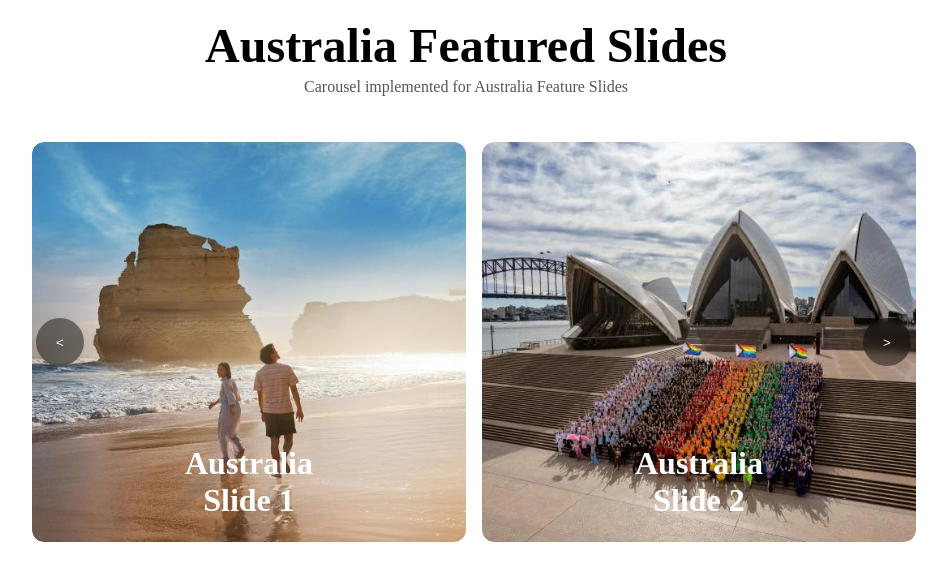
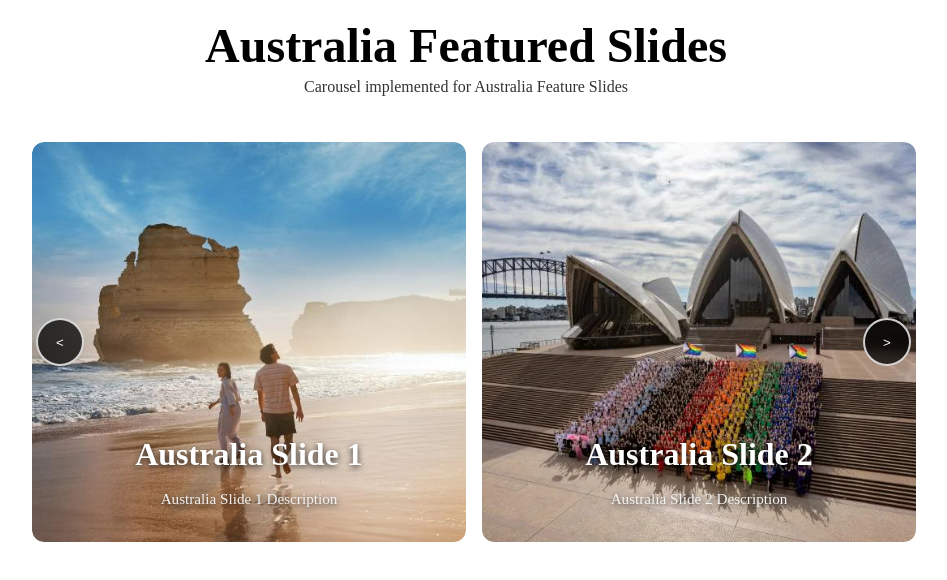
Before and after one commit to srishtir88/image-carousel-demo, a website: page public/index.html in a window 1280 px wide. Shown: the whole page, without its empty margins (174-1121 px from the left). Drawn offline with Linux system fonts and the light colour scheme.

Commit message:
cards are clickable

```diff
--- a/public/index.html
+++ b/public/index.html
@@ -8,7 +8,7 @@
 </head>
 <body>
   <main>
-    <!-- New Heading Section -->
+    <!-- Heading Section -->
     <section class="carousel-heading">
       <h1 class="carousel-title">Australia Featured Slides</h1>
       <p class="carousel-description">Carousel implemented for Australia Feature Slides</p>
@@ -16,29 +16,46 @@
 
     <section id="carousel" class="carousel" aria-roledescription="carousel" aria-label="Promotional Content">
       <div class="carousel-track" role="list">
+
         <!-- Slide 1 -->
         <div class="carousel-slide" role="listitem" aria-roledescription="slide" aria-label="Slide 1 of 3: Summer Sale">
+          <a href="https://www.australia.com/en/places/perth-and-surrounds/guide-to-margaret-river.html" class="slide-link" target="_blank"
+          rel="noopener noreferrer">
             <img src="images/slide1.jpg" alt="Beach scene with sale sign">
+
             <div class="slide-overlay">
               <h2 class="slide-title">Australia Slide 1</h2>
+              <p class="slide-description">Australia Slide 1 Description</p>
             </div>
+          </a>
         </div>
 
         <!-- Slide 2 -->
         <div class="carousel-slide" role="listitem" aria-roledescription="slide" aria-label="Slide 2 of 3: New Arrivals">
+          <a href="https://www.australia.com/en/places/darwin-and-surrounds/guide-to-kakadu-national-park.html" class="slide-link" target="_blank"
+          rel="noopener noreferrer">
             <img src="images/slide2.jpg" alt="Clothing display for new arrivals">
+
             <div class="slide-overlay">
               <h2 class="slide-title">Australia Slide 2</h2>
+              <p class="slide-description">Australia Slide 2 Description</p>
             </div>
+          </a>
         </div>
 
         <!-- Slide 3 -->
         <div class="carousel-slide" role="listitem" aria-roledescription="slide" aria-label="Slide 3 of 3: Clearance Items">
+          <a href="https://www.australia.com/en/places/melbourne-and-surrounds/guide-to-the-great-ocean-road.html" class="slide-link" target="_blank"
+          rel="noopener noreferrer">
             <img src="images/slide3.jpg" alt="Stack of clearance items">
+
             <div class="slide-overlay">
               <h2 class="slide-title">Australia Slide 3</h2>
+              <p class="slide-description">Australia Slide 3 Description</p>
             </div>
+          </a>
         </div>
+
       </div>
 
       <!-- Navigation Buttons -->
--- a/public/styles.css
+++ b/public/styles.css
@@ -24,15 +24,16 @@
   font-size: 3rem;
   font-weight: bold;
   margin: 0;
+  color: #000; /* solid black = WCAG safe */
 }
 
 .carousel-description {
   font-size: 1rem;
-  color: #555;
+  color: #333; /* higher contrast than #555 */
   margin-top: 5px;
 }
 
-/* Default: Desktop (2 slides) */
+/* Default layout */
 .carousel-slide {
   flex: 0 0 calc(50% - 8px);
   position: relative;
@@ -48,23 +49,39 @@
   border-radius: 12px;
 }
 
-/* Overlay */
+/* Accessible overlay */
 .slide-overlay {
   position: absolute;
-  bottom: 15px;
-  left: 50%;
-  transform: translateX(-50%);
-  padding: 0.5rem 1rem;
-  border-radius: 4px;
+  bottom: 0;
+  left: 0;
+  width: 100%;         /* full width */
+  padding: 1rem;       /* respects slide padding */
+  box-sizing: border-box;
+  color: #fff;
+
+  /* Accessible contrast */
+  text-shadow: 0 2px 6px rgba(0, 0, 0, 0.75);
+
+  /* Ensure it sits above the image */
+  z-index: 2;
 }
 
+/* Text inside overlay */
 .slide-title {
   color: #fff;
-  margin: 0;
+  margin: 0 0 0.4rem 0;
   font-size: 2rem;
   text-align: center;
 }
 
+.slide-description {
+  color: #f2f2f2; /* better contrast than pure white */
+  font-size: 0.95rem;
+  line-height: 1.5;
+  text-align: center;
+}
+
+/* Improve button contrast */
 .carousel-btn {
   position: absolute;
   top: 50%;
@@ -72,10 +89,13 @@
   width: 48px;
   height: 48px;
   border-radius: 50%;
-  background: rgba(0,0,0,0.45);
+
+  background: rgba(0, 0, 0, 0.75); /* stronger */
   color: #fff;
-  border: 2px rgba(255,255,255,0.5);
+
+  border: 2px solid rgba(255,255,255,0.8); /* higher contrast outline */
   backdrop-filter: blur(4px);
+
   display: flex;
   align-items: center;
   justify-content: center;
@@ -83,9 +103,16 @@
   z-index: 5;
 }
 
-/* Inside slide area */
-.carousel:hover .carousel-btn {
-  opacity: 1;
+.slide-link {
+  display: block;
+  text-decoration: none;
+  color: inherit;
+  height: 100%;
+}
+
+/* Hover — full opacity */
+.carousel-btn:hover {
+  background: rgba(0, 0, 0, 0.9);
 }
 
 /* Position */
@@ -98,36 +125,29 @@
 }
 
 /* ----------------------------------------
-   📱 Responsive Breakpoints
+   Responsive Breakpoints
 -----------------------------------------*/
 
-/* Medium Screens — Tablets (show 1.5 slides) */
+/* Tablets */
 @media (max-width: 900px) {
-  .carousel {
-    max-width: 100%;
-  }
-
   .carousel-slide {
-    flex: 0 0 calc(66.6% - 8px); /* 1.5 slides visible */
+    flex: 0 0 calc(66.6% - 8px);
     height: 350px;
   }
-
   .slide-title {
     font-size: 1.6rem;
   }
 }
 
-/* Small Screens — Large Mobile (show 1 slide) */
+/* Large mobile */
 @media (max-width: 600px) {
   .carousel-slide {
-    flex: 0 0 100%; /* 1 slide */
+    flex: 0 0 100%;
     height: 300px;
   }
-
   .slide-title {
     font-size: 1.4rem;
   }
-
   .carousel-btn {
     width: 38px;
     height: 38px;
@@ -135,12 +155,11 @@
   }
 }
 
-/* Extra Small Screens — small phones */
+/* Small phones */
 @media (max-width: 420px) {
   .carousel-slide {
     height: 250px;
   }
-
   .slide-title {
     font-size: 1.2rem;
   }
```
Also changed, not shown: 1 other file. Lines whose indentation alone changed are shown as unchanged.
